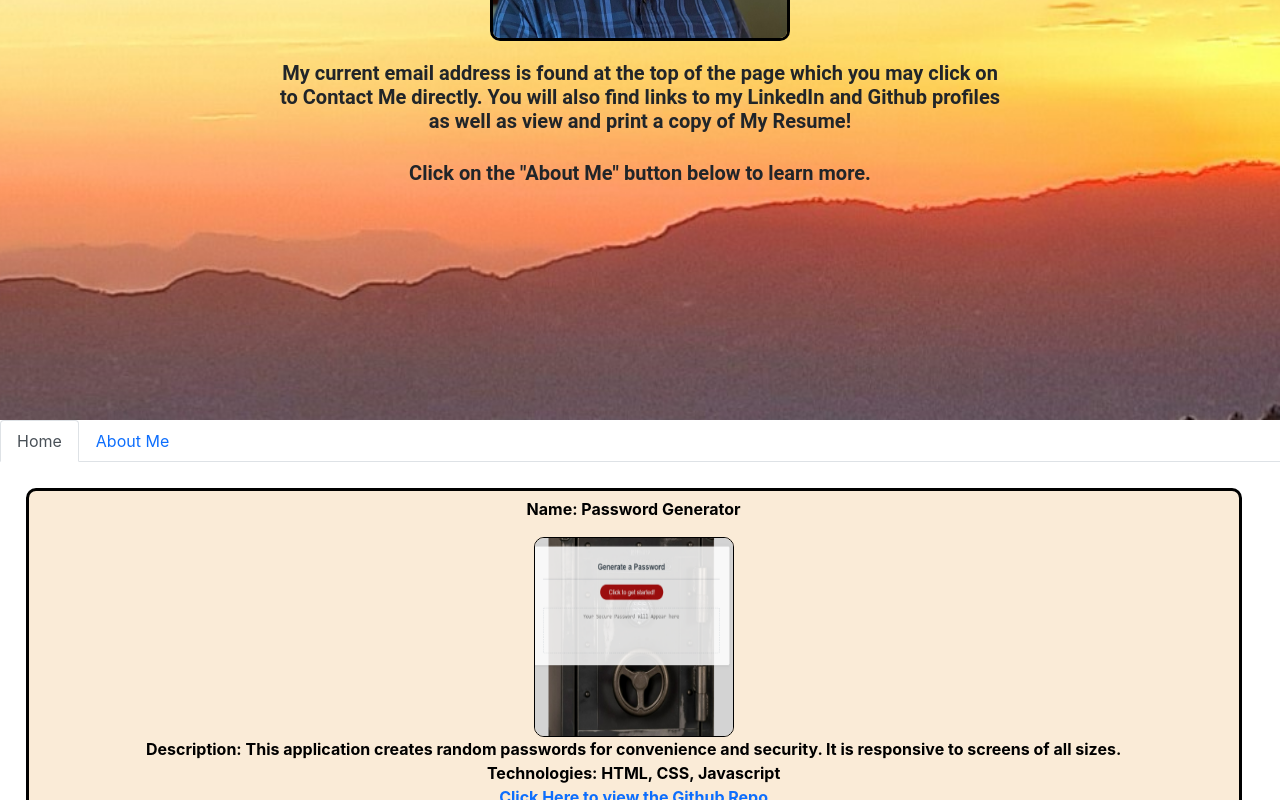
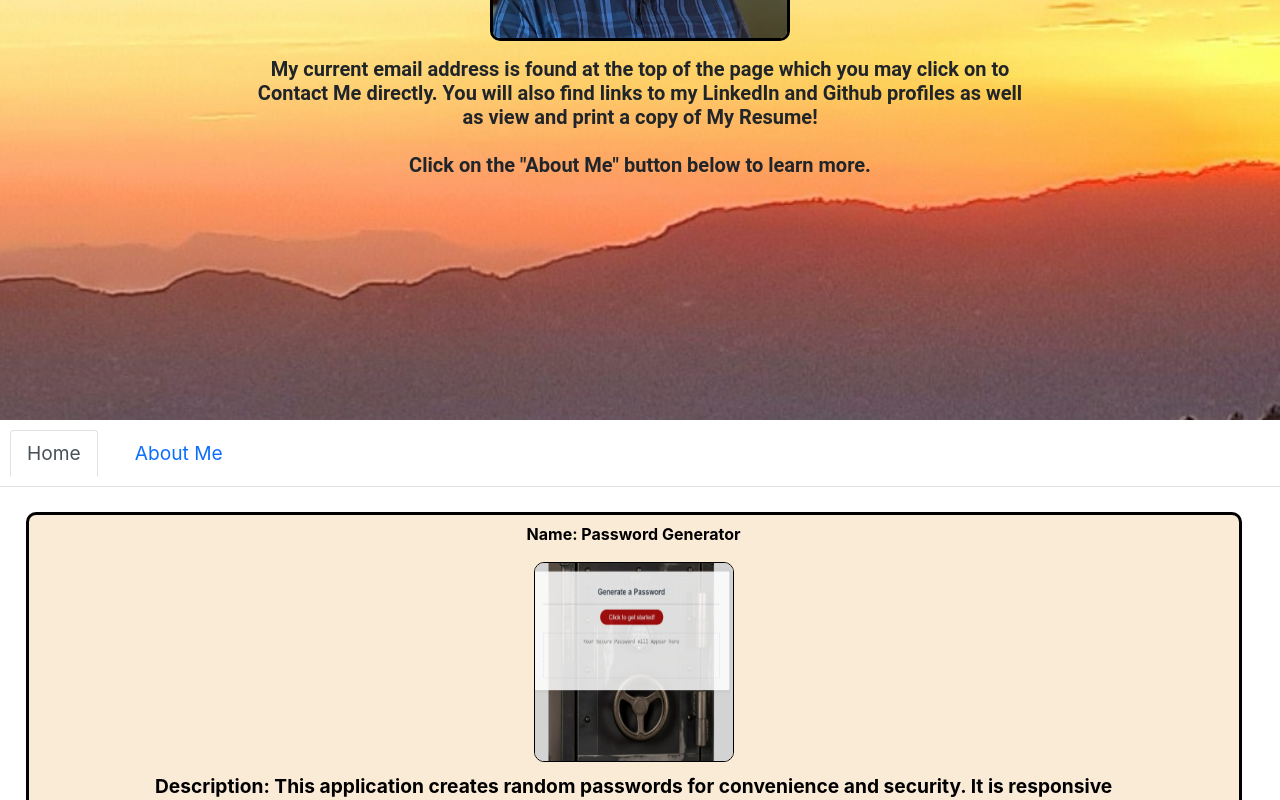
Before and after one commit to bradfan/showcase-portfolio, a React (Create React App) app: page / in a window 1280 px wide. Shown: the part 380-1180 px from the top of the page. Built offline with nearby package versions, Linux system fonts and the light colour scheme.

Commit message:
edit linestyle css to index css - header

```diff
--- a/src/Header.js
+++ b/src/Header.js
@@ -1,59 +1,15 @@
 import React from "react";
-import background from "./images/header.jpg";
+
 import face from "./images/face.jpeg";
-
-const styles = {
-  fontFamily: "Roboto, Times New Roman, Times, serif",
-  // boxSizing: "border-box",
-  width: "100%",
-  minHeight: "100vh",
-  backgroundPosition: "center",
-  backgroundSize: "cover",
-  backgroundRepeat: "no-repeat",
-  backgroundImage: `url(${background})`,
-  // backgroundAttachment: "fixed",
-  // padding: "30px",
-};
-const navLinks = {
-  display: "flex",
-  justifyContent: "center",
-  // margin: "0 auto",
-};
-const lineStyle = {
-  listStyleType: "none",
-  display: "inline-block",
-  marginTop: "2%",
-  margin: "10px",
-  fontWeight: "400",
-  fontSize: "1.2rem",
-  color: "black",
-};
-
-const name = {
-  margin: "0 auto",
-  textAlign: "center",
-  fontWeight: "600",
-  fontSize: "10rem",
-};
-
-const pic = {
-  width: "300px",
-  height: "300px",
-  border: "3px solid black",
-  borderRadius: "10px",
-  margin: "0 auto",
-  display: "block",
-};
 
 function Header() {
   return (
-    <div style={styles}>
-      <div>
-        <nav>
-          <ul style={navLinks}>
+    <div class="header-primary">
+      <nav class="nav-primary">
+        <ul>
           <strong>
             <a href="mailto:brt.jst@gmail.com">
-                <li style={lineStyle}>brt.jst@gmail.com</li>
+              <li>brt.jst@gmail.com</li>
             </a>
           </strong>
           {/* <strong>
@@ -66,12 +22,12 @@ function Header() {
               href="https://www.linkedin.com/in/brad-tomlinson-90210/"
               target="blank"
             >
-                <li style={lineStyle}>LinkedIn</li>
+              <li>LinkedIn</li>
             </a>
           </strong>
           <strong>
             <a href="https://github.com/bradfan" target="blank">
-                <li style={lineStyle}>Github</li>
+              <li>Github</li>
             </a>
           </strong>
           <strong>
@@ -79,28 +35,24 @@ function Header() {
               href="https://drive.google.com/file/d/1ygd_FFeDK1f1M9kAhltrEYXJ4GWfHpjM/view?usp=sharing"
               target="blank"
             >
-                <li style={lineStyle}>Resume</li>
+              <li>Resume</li>
             </a>
           </strong>
         </ul>
       </nav>
-      </div>
-      <div style={name} class="my_name ">
+
+      <div class="my-name">
         <strong>
           <h1>Brad Tomlinson</h1>
         </strong>
       </div>
-      <img src={face} style={pic} alt="Brad Tomlinson" />
-      <div style={{ textAlign: "center" }}>
+      <div class="pic-box">
+        <img class="pic" src={face} alt="Brad Tomlinson" />
+      </div>
+
+      <div class="header-secondary">
         <strong>
-          <h5
-            style={{
-              marginLeft: "20%",
-              marginRight: "20%",
-              fontWeight: "600",
-              padding: "20px",
-            }}
-          >
+          <h5>
             My current email address is found at the top of the page which you
             may click on to Contact Me directly. You will also find links to my
             LinkedIn and Github profiles as well as view and print a copy of My
@@ -108,9 +60,7 @@ function Header() {
           </h5>
         </strong>
         <strong>
-          <h5 style={{ fontWeight: "600" }}>
-            Click on the "About Me" button below to learn more.
-          </h5>
+          <h5>Click on the "About Me" button below to learn more.</h5>
         </strong>
       </div>
     </div>
--- a/src/components/Card.js
+++ b/src/components/Card.js
@@ -81,4 +81,5 @@ function Card({ props }) {
   );
 }
 
+
 export default Card;
--- a/src/index.css
+++ b/src/index.css
@@ -1,13 +1,75 @@
 body {
   margin: 0;
-  font-family: -apple-system, BlinkMacSystemFont, 'Segoe UI', 'Roboto', 'Oxygen',
-    'Ubuntu', 'Cantarell', 'Fira Sans', 'Droid Sans', 'Helvetica Neue',
+  font-family: -apple-system, BlinkMacSystemFont, "Segoe UI", "Roboto", "Oxygen",
+    "Ubuntu", "Cantarell", "Fira Sans", "Droid Sans", "Helvetica Neue",
     sans-serif;
   -webkit-font-smoothing: antialiased;
   -moz-osx-font-smoothing: grayscale;
 }
 
 code {
-  font-family: source-code-pro, Menlo, Monaco, Consolas, 'Courier New',
+  font-family: source-code-pro, Menlo, Monaco, Consolas, "Courier New",
     monospace;
 }
+
+.header-primary {
+  font-family: Roboto, Times New Roman, Times, serif;
+  /* box-sizing: "border-box", */
+  width: 100%;
+  min-height: 100vh;
+  background-position: center;
+  background-size: cover;
+  background-repeat: no-repeat;
+  background-image: url("./images/header.jpg");
+  /* backgroundAttachment: "fixed", */
+  /* padding: "30px", */
+}
+
+.nav-primary {
+  display: flex;
+  justify-content: center;
+  /* margin: "0 auto", */
+}
+
+li {
+  list-style-type: none;
+  display: inline-block;
+  margin-top: 2%;
+  margin: 10px;
+  font-weight: 400;
+  font-size: 1.2rem;
+  color: black;
+}
+.my-name {
+  margin: 0 auto;
+  text-align: center;
+  font-weight: 600;
+  font-size: 10rem;
+}
+
+/* .pic-box {
+  padding-bottom: 10%;
+} */
+
+.pic {
+  width: 300px;
+  height: 300px;
+  border: 3px solid black;
+  border-radius: 10px;
+  margin: 0 auto;
+  display: block;
+}
+
+.header-secondary {
+  text-align: center;
+}
+h5 {
+  margin-left: 20%;
+  margin-right: 20%;
+  font-weight: 600;
+  padding: "20px";
+  padding-top: 3rem;
+}
+h5:last-child {
+  padding-top:1rem;
+}
```
Lines whose indentation alone changed are shown as unchanged.
